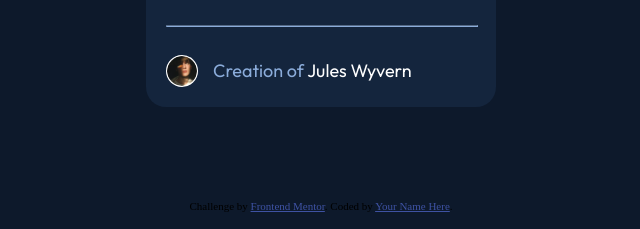
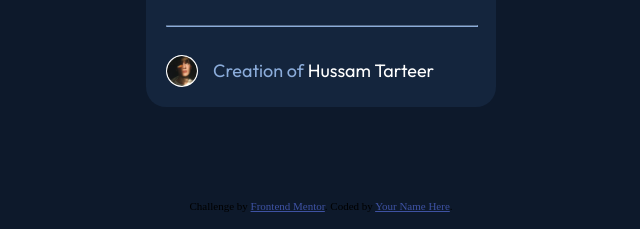
Before and after one commit to hustarico/nft-card, a plain HTML site: page index.html in a window 1280 px wide. Shown: the part 541-770 px from the top of the page, 319-959 px from the left. Drawn offline with Linux system fonts and the light colour scheme.

Commit message:
changing name

```diff
--- a/index.html
+++ b/index.html
@@ -228,7 +228,7 @@
 
       <div class="creator">
         <img src="./images/image-avatar.png" alt="">
-        <p>Creation of <span>Jules Wyvern</span></p>
+        <p>Creation of <span>Hussam Tarteer</span></p>
       </div>
 
   </div>
```
